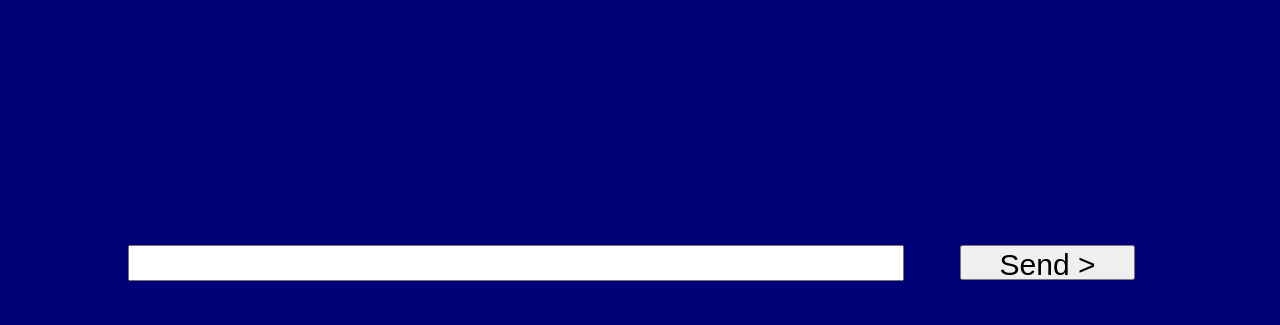
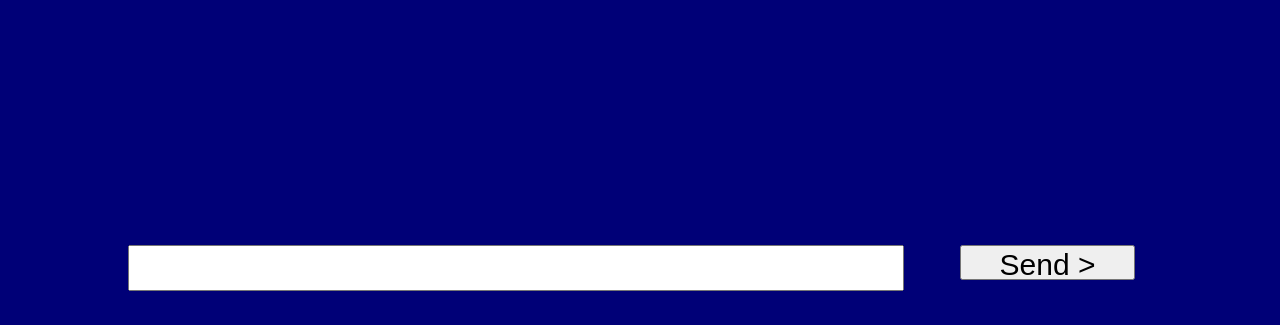
Before and after one commit to Mr-Destructive/WorldAtlas, a plain HTML site: page webpage/Play.html in a window 1280 px wide. Shown: the part 475-800 px from the top of the page. Drawn offline with Linux system fonts and the light colour scheme.

Commit message:
Set Autocomplete off

```diff
--- a/webpage/Play.html
+++ b/webpage/Play.html
@@ -18,7 +18,7 @@
 		<li class="navlinks" id="play"><a href="Play.html">Play</a></li>
 	</ul>
 	</nav>
-        <input type="text" id="place"/>
+        <input type="text" id="place" autocomplete="off"/>
         <button id="submit" >Send ></button>
 	<p id="com"></p>
 	<p id="ply"></p>
--- a/webpage/css/style.css
+++ b/webpage/css/style.css
@@ -60,9 +60,9 @@ a:hover{
 	position:absolute;
 	top:90%;
 	left:10%;
-	height:30px;
+	height:40px;
 	width:60%;
-	font-size:30px;
+	font-size:35px;
 	z-index:0;
 }
 #submit{
```
